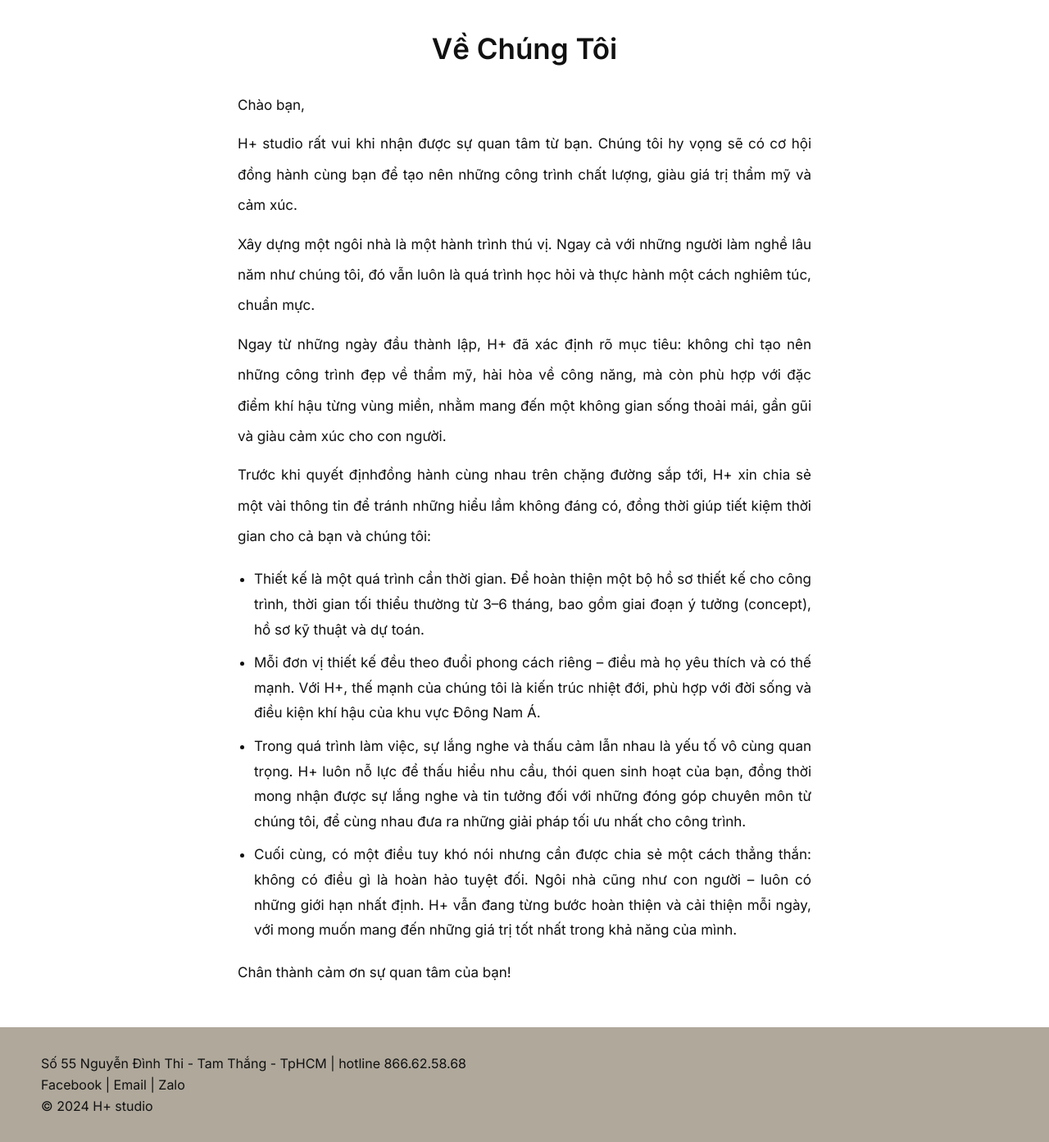
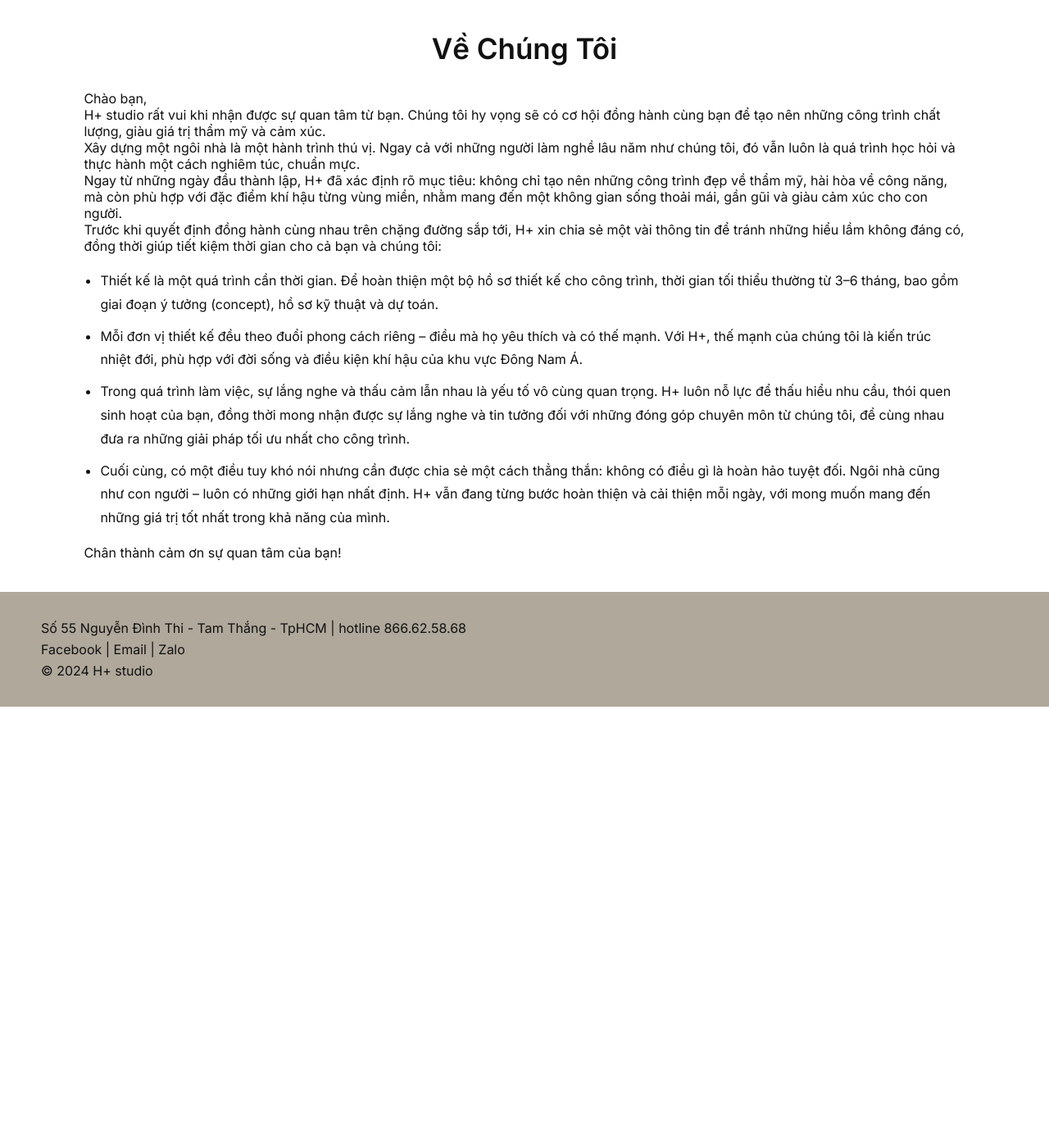
Before and after one commit to andyta2610-gif/hplus-studio, a FastAPI app: page /about in a window 1280 px wide. Shown: the part 70-1463 px from the top of the page at 82% size. After the commit the page ends 932 px from the top, so only its background shows below. Run offline with FastAPI, Linux system fonts and the light colour scheme; grey boxes are pictures that could not be loaded.

Commit message:
update website

```diff
--- a/templates/about.html
+++ b/templates/about.html
@@ -5,7 +5,7 @@
 
 <section class="section about">
     <h1 class="section-title">Về Chúng Tôi</h1>
-    <div class="about-content">
+
     <p>
      Chào bạn,
     <p>
@@ -23,7 +23,7 @@
      </p>
 
      <p>
-     Trước khi quyết địnhđồng hành cùng nhau trên chặng đường sắp tới, H+ xin chia sẻ một vài thông tin để tránh những hiểu lầm không đáng có, đồng thời giúp tiết kiệm thời gian cho cả bạn và chúng tôi:
+     Trước khi quyết định đồng hành cùng nhau trên chặng đường sắp tới, H+ xin chia sẻ một vài thông tin để tránh những hiểu lầm không đáng có, đồng thời giúp tiết kiệm thời gian cho cả bạn và chúng tôi:
      </p>
 
      <ul class="about-list">
--- a/templates/home.html
+++ b/templates/home.html
@@ -36,7 +36,7 @@
 <!-- FEATURED PROJECTS -->
 <section class="section featured-section">
 
-    <h2 class="section-title">DỰ ÁN NỔI BẬT</h2>
+    <h2 class="section-title">FEATURED PROJECTS</h2>
 
     <div class="featured-grid">
 
```
